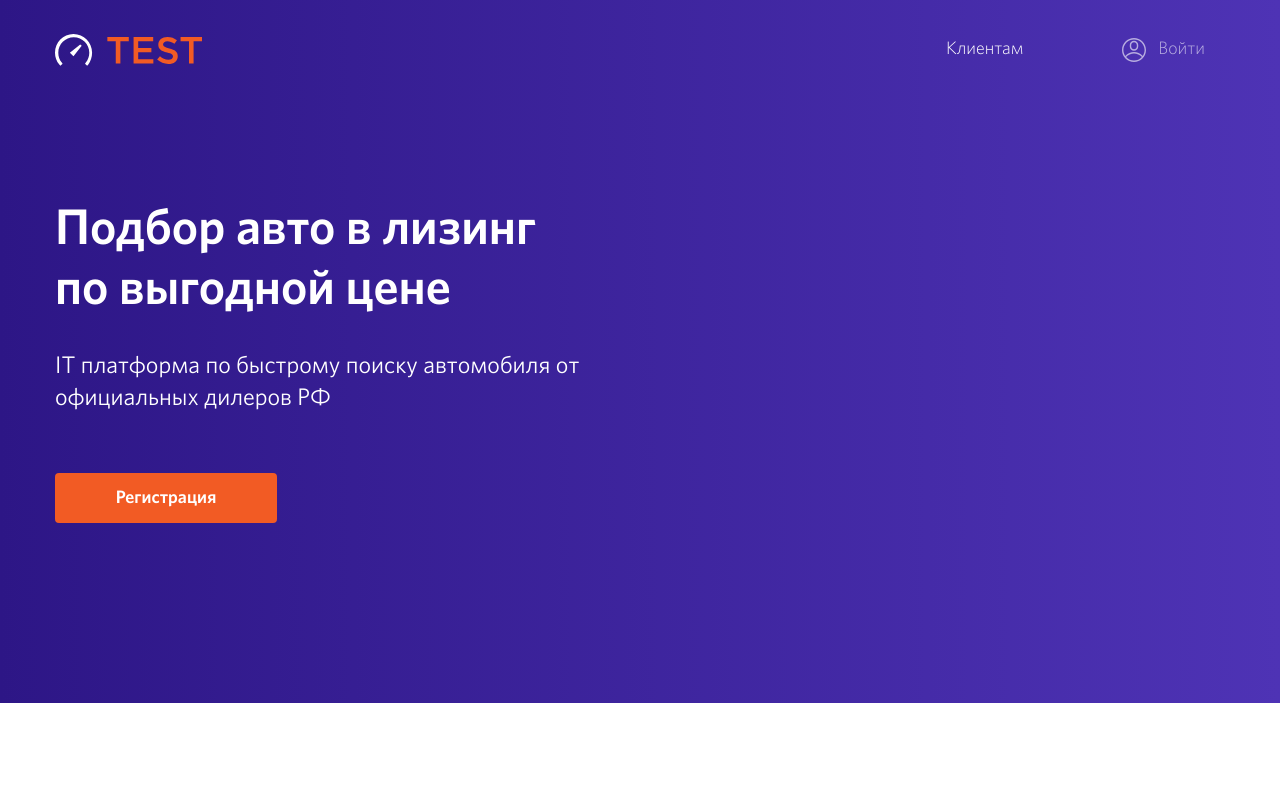
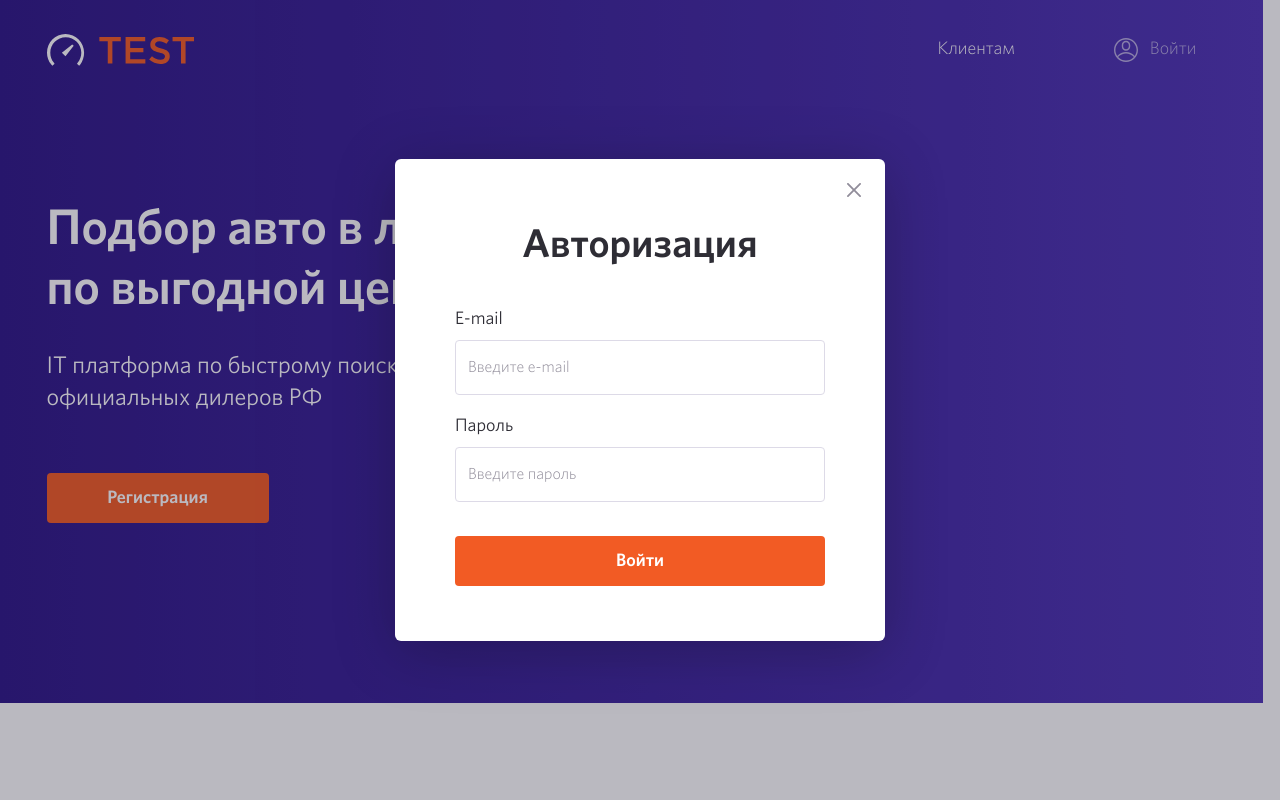
Before and after one commit to greatstudentkaze/test-media-works, a website: page source/index.html in a window 1280 px wide. Both pictures are taken after a click on the link "Войти". Shown: the top 800 px of the page. Drawn offline with nearby package versions, Linux system fonts and the light colour scheme; files that its build step writes are made by us from their sources.

Commit message:
feat(popup): add markup, styles, images and popup functionality

```diff
--- a/source/index.html
+++ b/source/index.html
@@ -22,7 +22,7 @@
         </ul>
         <ul class="main-nav__list user-list">
           <li class="user-list__item user-list__item--login">
-            <a href="#">Войти</a>
+            <a class="js-login-button" href="#">Войти</a>
           </li>
         </ul>
       </nav>
@@ -80,5 +80,27 @@
       <a class="button registration__button" href="#">Регистрация</a>
     </section>
   </main>
+
+  <div class="overlay">
+    <section class="popup">
+      <button class="popup__close" type="button">
+        <span class="visually-hidden">Закрыть</span>
+      </button>
+      <h2 class="popup__title">Авторизация</h2>
+      <form class="auth-form" method="post" action="https://echo.htmlacademy.ru">
+        <div class="auth-form__group">
+          <label for="email" class="auth-form__label">E-mail</label>
+          <input class="auth-form__input" type="email" name="email" id="email" placeholder="Введите e-mail" required>
+        </div>
+        <div class="auth-form__group">
+          <label for="password" class="auth-form__label">Пароль</label>
+          <input class="auth-form__input" type="password" name="password" id="password" placeholder="Введите пароль" required>
+        </div>
+        <button class="button" type="submit">Войти</button>
+      </form>
+    </section>
+  </div>
+
+  <script src="js/index.min.js" defer></script>
 </body>
 </html>
--- /dev/null
+++ b/source/js/index.js
@@ -0,0 +1,32 @@
+const authPopup = () => {
+  const loginButton = document.querySelector('.js-login-button');
+  const overlay = document.querySelector('.overlay'),
+    popup = overlay.querySelector('.popup');
+
+  const openPopup = () => {
+    overlay.classList.add('overlay--active');
+    setTimeout(() => popup.classList.add('popup--active'), 200);
+    document.body.classList.add('page__body--no-scroll');
+  };
+
+  const closePopup = () => {
+    popup.classList.remove('popup--active');
+    setTimeout(() => {
+      overlay.classList.remove('overlay--active');
+      document.body.classList.remove('page__body--no-scroll');
+    }, 400);
+  };
+
+  loginButton.addEventListener('click', openPopup);
+  overlay.addEventListener('click', evt => {
+    const target = evt.target;
+    const isOutsidePopup = !target.closest('.popup');
+    const isCloseButton = target.closest('.popup__close');
+
+    if (isOutsidePopup || isCloseButton) {
+      closePopup();
+    }
+  });
+};
+
+authPopup();
--- /dev/null
+++ b/source/scss/blocks/auth-form.scss
@@ -0,0 +1,58 @@
+@import "../variables";
+
+.auth-form {
+  display: flex;
+  flex-direction: column;
+
+  color: $black;
+}
+
+.auth-form__group {
+  flex-grow: 1;
+  margin-bottom: 18px;
+
+  &:last-of-type {
+    margin-bottom: 34px;
+  }
+}
+
+.auth-form__label {
+  display: block;
+  margin-bottom: 10px;
+
+  font-size: 18px;
+  line-height: 24px;
+  font-weight: 350;
+}
+
+.auth-form__input {
+  display: block;
+  width: 100%;
+  padding: 17px 12px;
+
+  font: inherit;
+  font-size: 16px;
+  line-height: 16px;
+  font-weight: 300;
+  color: $black;
+
+  border: 1px solid $gray-border;
+  border-radius: 4px;
+
+  transition: 0.4s;
+
+  &::placeholder {
+    color: $gray-special;
+    opacity: 1;
+  }
+
+  &[type="email"] {
+    background-position: right 11px center;
+    background-repeat: no-repeat;
+    background-size: 14px;
+
+    &:valid {
+      background-image: url("../img/valid.svg");
+    }
+  }
+}
--- /dev/null
+++ b/source/scss/blocks/overlay.scss
@@ -0,0 +1,28 @@
+.overlay {
+  position: fixed;
+  top: 0;
+  right: 0;
+  bottom: 0;
+  left: 0;
+  z-index: 998;
+
+  display: none;
+  justify-content: center;
+  align-items: center;
+  height: 100vh;
+
+  background-color: rgba(28, 24, 47, 0.3);
+
+  overflow-y: scroll;
+  transition-delay: 0.4s;
+
+  &--active {
+    display: flex;
+  }
+
+  @media (max-height: 600px) {
+    align-items: flex-start;
+    min-height: 100vh;
+    padding: 40px 0;
+  }
+}
--- a/source/scss/blocks/page.scss
+++ b/source/scss/blocks/page.scss
@@ -15,4 +15,9 @@
 
   background-color: $white;
   cursor: default;
+
+  &--no-scroll {
+    padding-right: 17px; // scrollbar imitation
+    overflow-y: hidden;
+  }
 }
--- /dev/null
+++ b/source/scss/blocks/popup.scss
@@ -0,0 +1,72 @@
+@import "../variables";
+
+.popup {
+  position: relative;
+
+  width: 490px;
+  padding: 60px;
+  padding-bottom: 55px;
+
+  color: $black;
+
+  background-color: $white;
+  border-radius: 6px;
+  box-shadow: 0 10px 60px rgba(0, 0, 0, 0.25);
+
+  transform: translateY(-200%);
+  transition:
+      transform 0.3s ease,
+      opacity 0.3s ease;
+
+  &--active {
+    opacity: 1;
+    transform: translate(0);
+  }
+}
+
+.popup__close {
+  position: absolute;
+  top: 10px;
+  right: 10px;
+  z-index: 999;
+
+  display: block;
+  width: 42px;
+  height: 42px;
+  padding: 0;
+
+  background-color: $transparent;
+  background-image: url("../img/popup-close.svg");
+  background-repeat: no-repeat;
+  background-size: 14px;
+  background-position: center;
+  border: none;
+  border-radius: 6px;
+  outline: none;
+
+  cursor: pointer;
+  transition: transform 0.3s, scale 0.2s, opacity 0.2s;
+
+  &:hover,
+  &:focus {
+    transform: rotate(-90deg) scale(1.1);
+  }
+
+  &:focus-visible {
+    box-shadow: 0 0 0 2px $orange;
+  }
+
+  &:active {
+    opacity: 0.6;
+  }
+}
+
+.popup__title {
+  margin: 0;
+  margin-bottom: 35px;
+
+  font-size: 40px;
+  font-weight: 600;
+  line-height: 52px;
+  text-align: center;
+}
--- a/source/scss/index.scss
+++ b/source/scss/index.scss
@@ -16,3 +16,6 @@
 @import "blocks/advantages";
 @import "blocks/advantage-card";
 @import "blocks/registration";
+@import "blocks/overlay";
+@import "blocks/popup";
+@import "blocks/auth-form";
```
Also changed, not shown: source/img/popup-close.svg (added), source/img/valid.svg (added).
